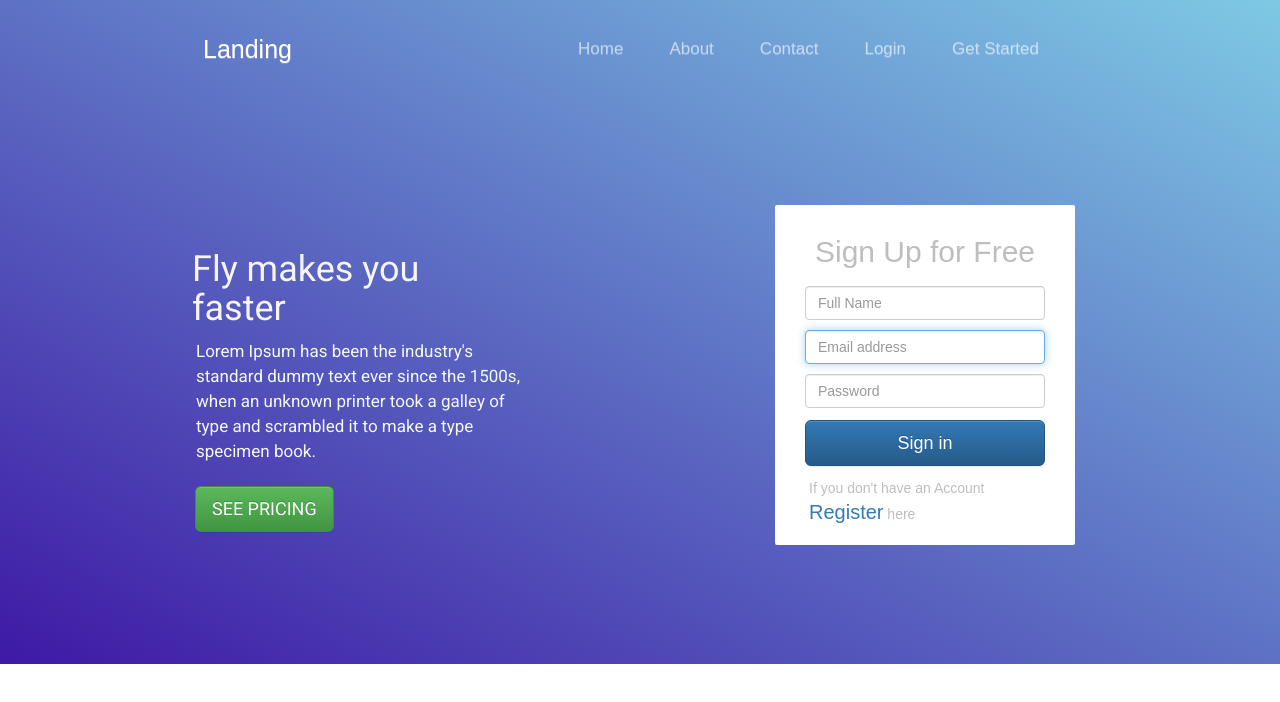
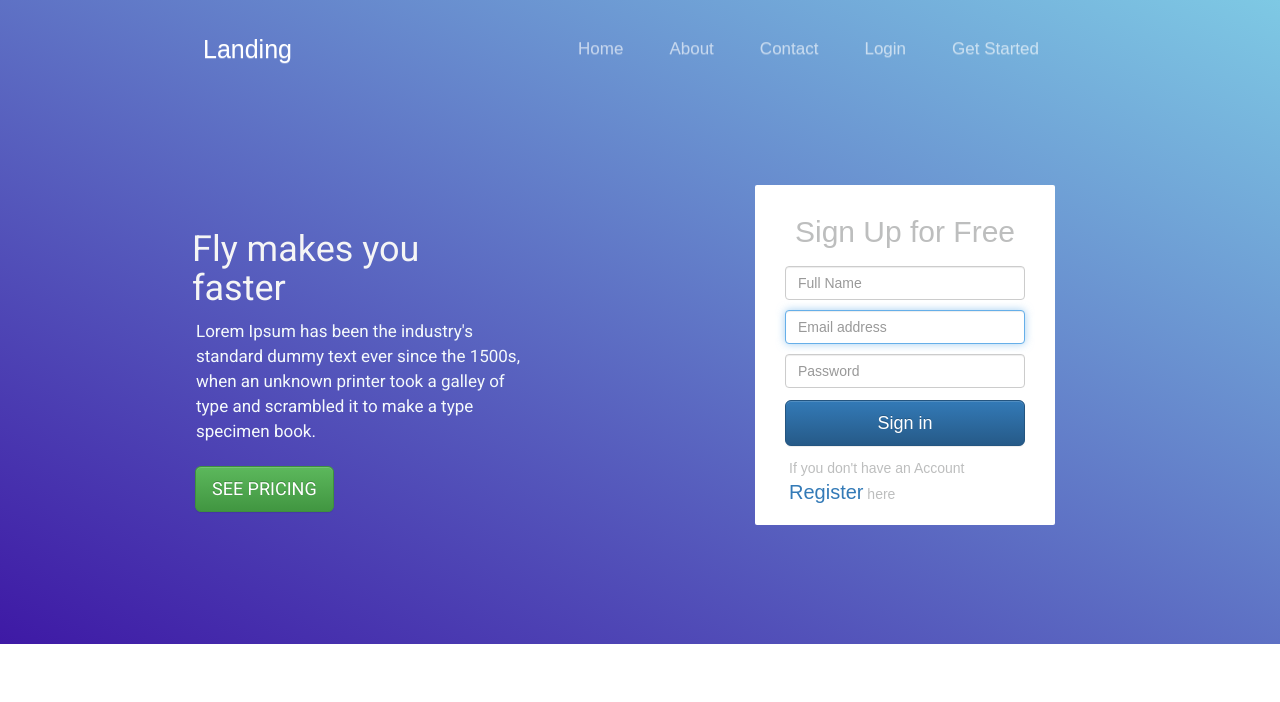
Before and after one commit to yuvasreekandru/basic-website, a plain HTML site: page index.html in a window 1280 px wide. Drawn offline with nearby package versions, Linux system fonts and the light colour scheme.

Commit message:
modified styles

```diff
--- a/css/styles.css
+++ b/css/styles.css
@@ -31,7 +31,7 @@ body{
 }
 /* ****************************testimonial******************* */
 .row{
-    margin:120px 0 30px 0;
+    margin:100px 0 30px 0;
 }
 .row h1{
     margin-top:45px;
@@ -60,7 +60,7 @@ body{
     background-color:white;
     width:300px;
     height:340px;
-    margin-left: 120px;
+    margin-left: 100px;
     border-radius:2px;
 }
 .sign-title{
```
